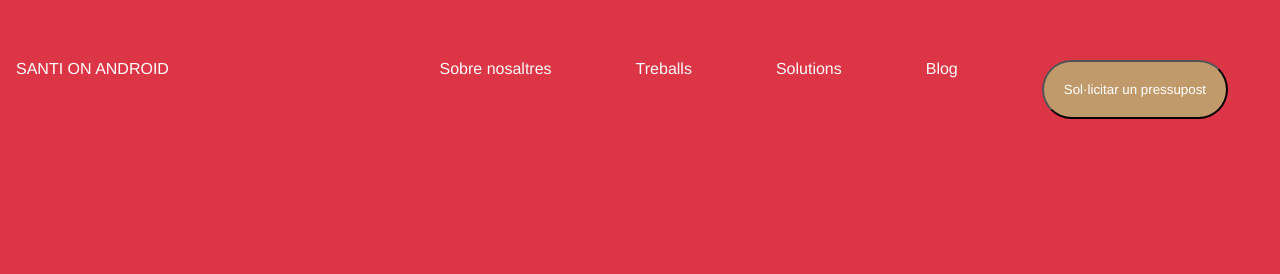
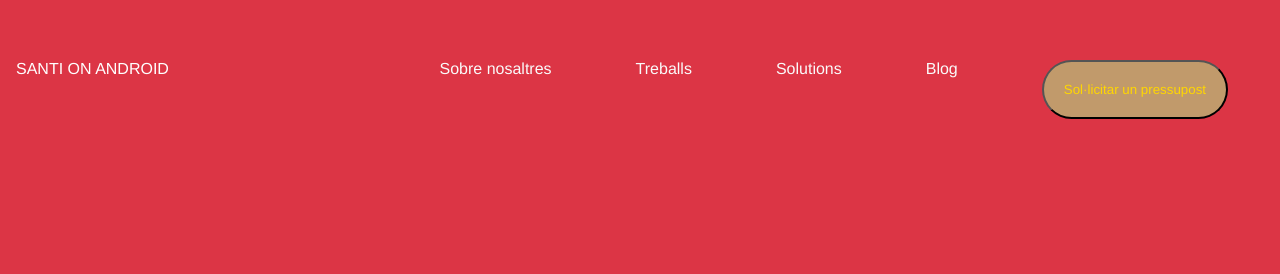
Before and after one commit to SantiOnAndroid/SantiOnAndroid.github.io, a Jekyll site: the page built from index.html, in a window 1280 px wide. Shown: the top 274 px of the page. Built offline with Jekyll 4.4.1, drawn with Linux system fonts in a browser that asks for light colours; some web fonts are replaced.

Commit message:
modificant titolj

```diff
--- a/css/main.css
+++ b/css/main.css
@@ -105,7 +105,7 @@ ul.posts li {
     border-radius: 30px;
     background:#c19a6b;
     padding: 20px;
-    color: #ffff;
+    color: #FFD700;
     font-family: inherit;
     margin-bottom: .8em;
     display: block;
```
